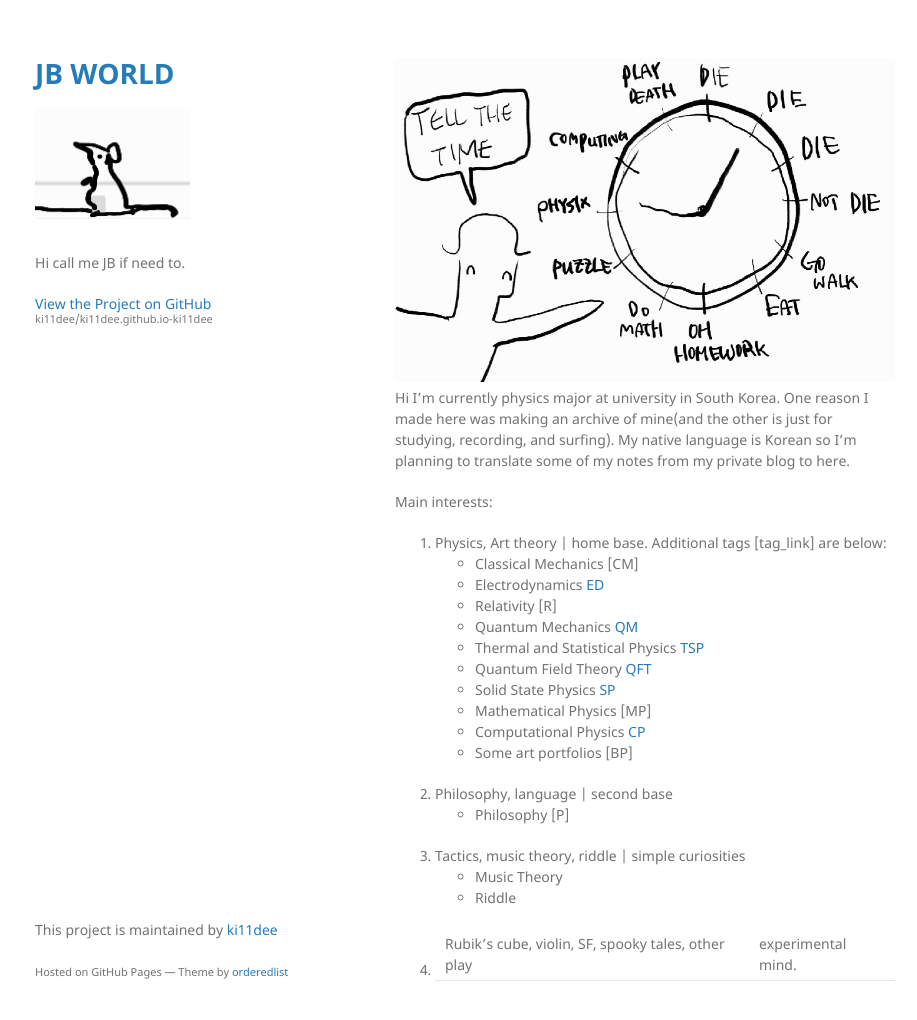
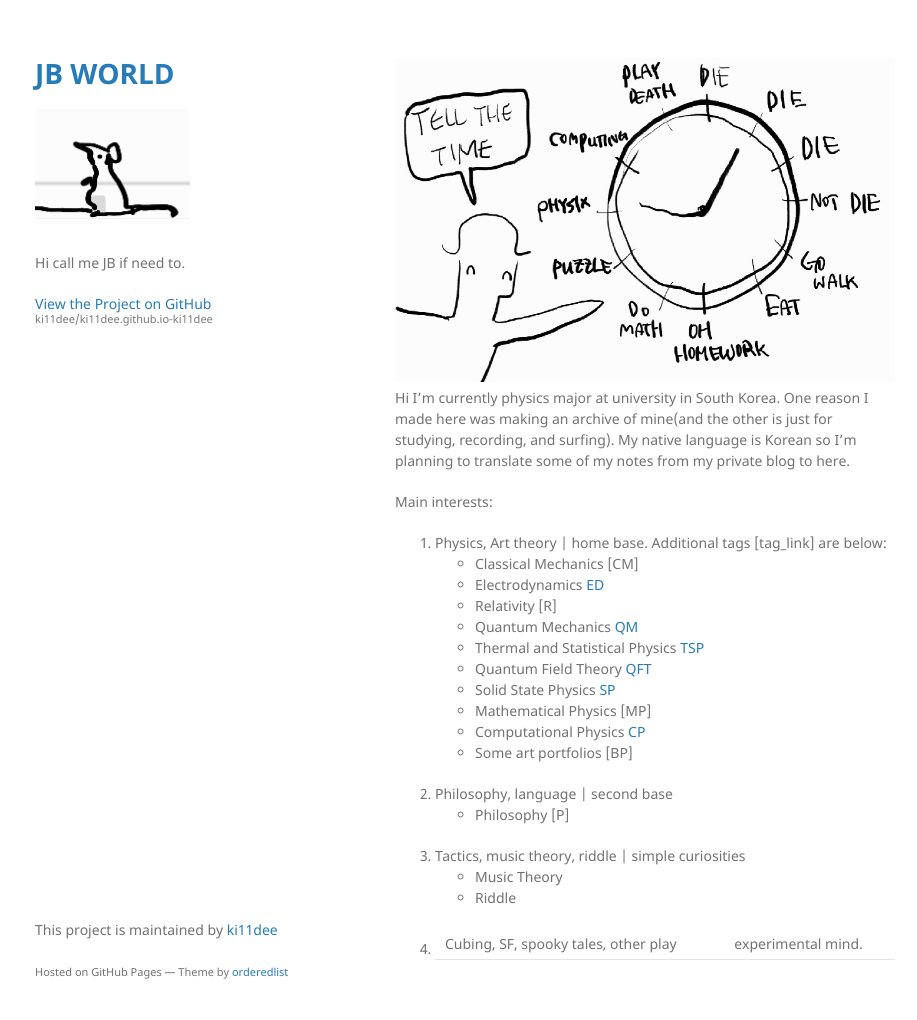
Before and after one commit to ki11dee/ki11dee.github.io-ki11dee, a Jekyll site: the page built from index.md, in a window 1280 px wide and 1051 px high. Shown: the top 1020 px of the window, without its empty margins (175-1092 px from the left). Built offline with Jekyll 4.4.1, drawn with Linux system fonts in a browser that asks for light colours.

Commit message:
Initial commit

```diff
--- a/_config.yml
+++ b/_config.yml
@@ -19,7 +19,7 @@
 # in the templates via {{ site.myvariable }}.
 
 title: JB WORLD
-logo : assets/img/24eds.png
+logo : /assets/img/24eds.png
 description: >- # this means to ignore newlines until "baseurl:"
   Hi call me JB if need to.
 
--- a/index.md
+++ b/index.md
@@ -30,4 +30,4 @@ Main interests:
 - Music Theory
 - Riddle
 
-4. Rubik's cube, violin, SF, spooky tales, other play | experimental mind.
+4. Cubing, SF, spooky tales, other play | experimental mind.
```
